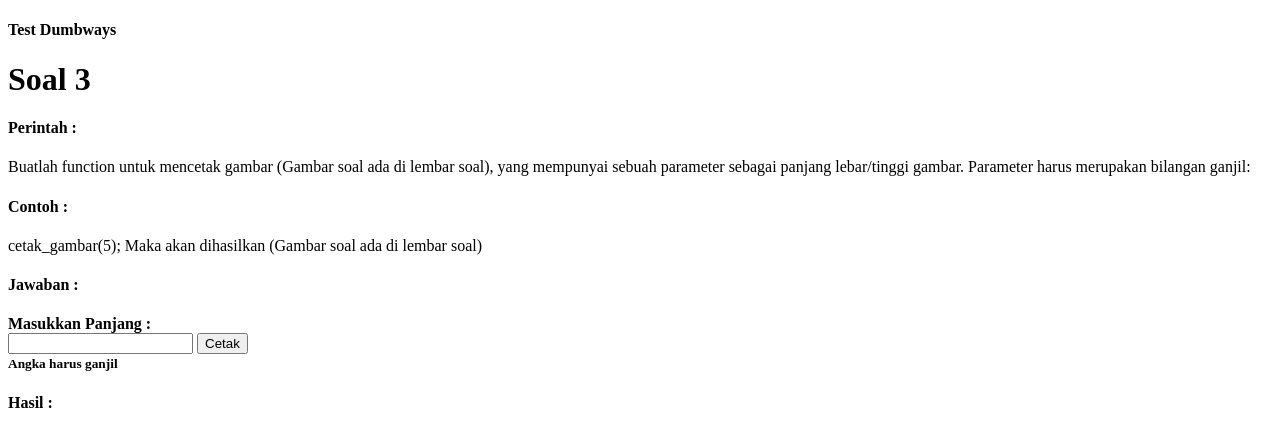
After one commit to jaysrahman/test-dumbways-2, a PHP site: page /3.php in a window 1280 px wide. The commit adds this page. Shown: the top 447 px of the page. Run offline with PHP 8.4, Linux system fonts and the light colour scheme.

Commit message:
Menyelesaikan Soal 3

```diff
--- a/2.php
+++ b/2.php
@@ -20,7 +20,7 @@
     <h4>Contoh :</h4>
     <ul>
         <li>input: [19,22,3,28,26,17,18,4,28,0]</li>
-        <li>output: [0,28,4,18,17,26,28,3,22,12]</li>
+        <li>output: [0,28,4,18,17,26,28,3,22,19]</li>
     </ul>
 
     <h4>Jawaban :</h4>
--- /dev/null
+++ b/3.php
@@ -0,0 +1,59 @@
+<!DOCTYPE html>
+<html lang="en">
+
+<head>
+    <meta charset="UTF-8">
+    <meta name="viewport" content="width=device-width, initial-scale=1.0">
+    <title>Test Dumbways</title>
+</head>
+
+<body>
+
+    <h4>Test Dumbways</h4>
+
+    <h1>Soal 3</h1>
+    <h4>Perintah :</h4>
+    <p>Buatlah function untuk mencetak gambar (Gambar soal ada di lembar soal), yang mempunyai
+        sebuah parameter sebagai panjang lebar/tinggi gambar. Parameter harus merupakan
+        bilangan ganjil:</p>
+
+    <h4>Contoh :</h4>
+    <p>cetak_gambar(5);
+        Maka akan dihasilkan (Gambar soal ada di lembar soal)</p>
+
+    <h4>Jawaban :</h4>
+    <form action="" method="POST">
+        <label for="panjang"><strong>Masukkan Panjang :</strong></label><br>
+        <input type="text" name="panjang" id="panjang">
+        <button type="submit" name="cetak">Cetak</button><br>
+        <small><strong>Angka harus ganjil</strong></small><br>
+    </form>
+
+    <h4>Hasil :</h4>
+    <?php
+    if (isset($_POST['cetak'])) {
+        $panjang = $_POST['panjang'];
+        function cetak_gambar($panjang)
+        {
+            for ($i = 1; $i <= $panjang; $i++) {
+                for ($j = $panjang; $j >= $i; $j--) {
+                    echo "&nbsp";
+                }
+                for ($k = $panjang; $k >= 1; $k--) {
+                    echo "* ";
+                }
+                echo "<br>";
+            }
+        }
+
+        if (intval($panjang) % 2 == 0) {
+            echo "<h4>Angka Harus Ganjil !!!";
+        } else {
+            cetak_gambar($panjang);
+        }
+    }
+    ?>
+
+</body>
+
+</html>
```
